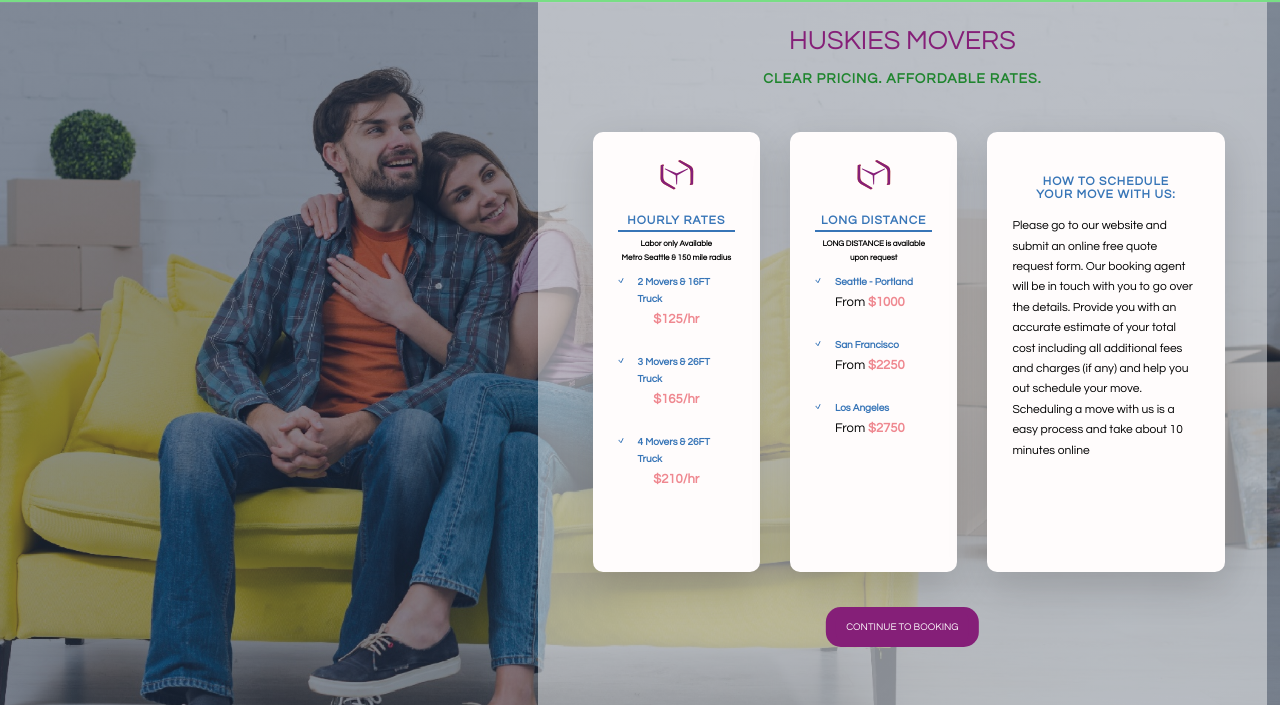
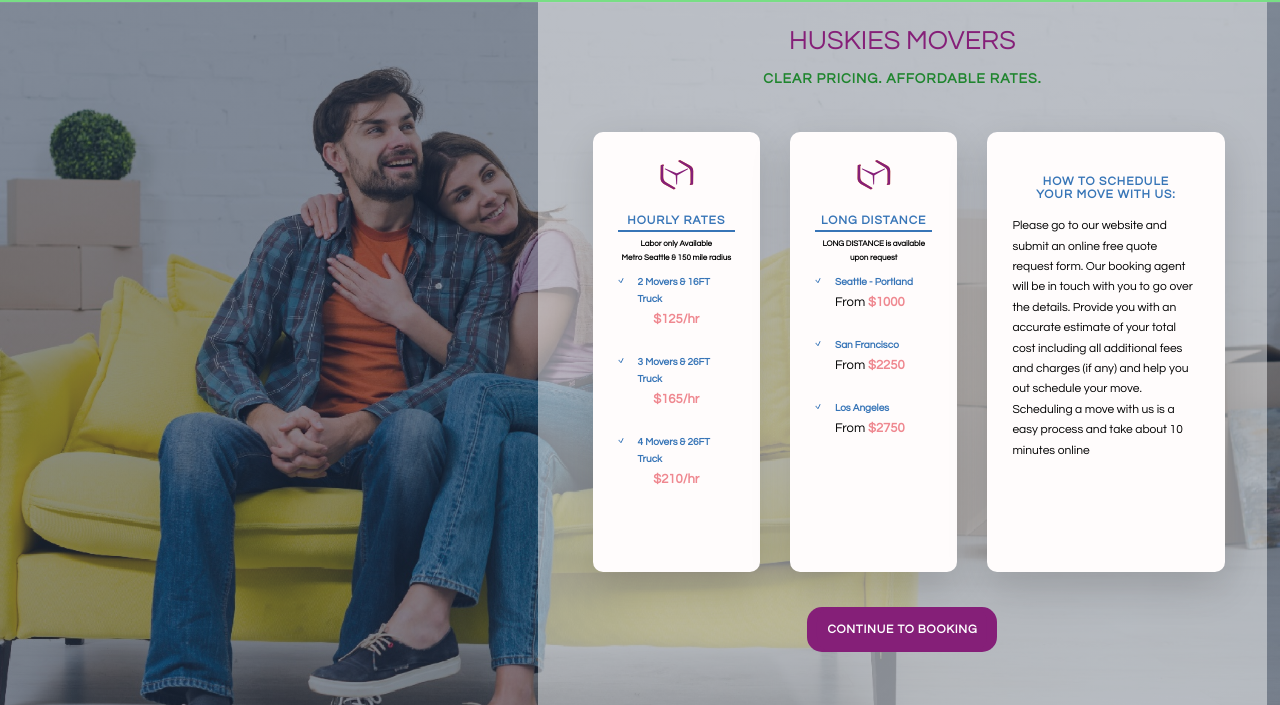
Before and after one commit to majdi61/moving, a plain HTML site: page pricing.html in a window 1280 px wide. Shown: the part 95-800 px from the top of the page. Drawn offline with nearby package versions, Linux system fonts and the light colour scheme.

Commit message:
Update pricing.css

```diff
--- a/pricing.css
+++ b/pricing.css
@@ -278,13 +278,13 @@
   justify-content: center;
   align-items: center;
   padding: 0 10px;
-  min-width: 10px;
-  height: 40px;
+  min-width: 15px;
+  height: 45px;
   background-color: transparent;
   border-radius: 31px;
-  font-weight: 400;
-
-  font-size: 1rem;
+  font-weight: bold;
+  letter-spacing: 0.8px;
+  font-size: 1.2rem;
   color: #fff;
   line-height: 1.2;
   text-transform: uppercase;
```
